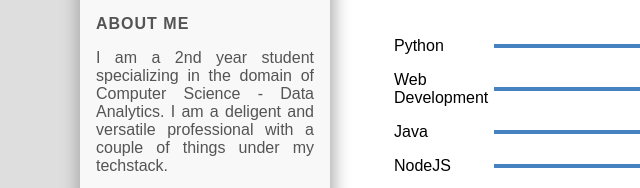
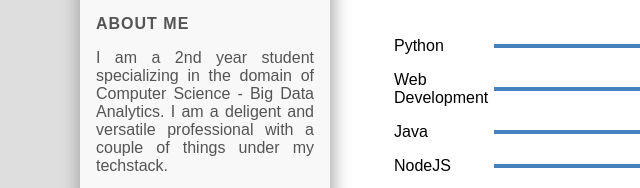
Before and after one commit to anshuraj20/PORTFOLIO, a plain HTML site: page index.html in a window 1280 px wide. Shown: the part 370-558 px from the top of the page, 0-640 px from the left. Drawn offline with Linux system fonts and the light colour scheme.

Commit message:
Update index.html

```diff
--- a/index.html
+++ b/index.html
@@ -3,7 +3,7 @@
 <head>
     <meta charset="UTF-8">
     <meta name="viewport" content="width=device-width, initial-scale=1.0">
-    <title>Portfolio</title>
+    <title>Anshu's Portfolio</title>
     <link rel="stylesheet" href="style.css">
 </head>
 <body>
@@ -21,7 +21,7 @@
           <div class="intro-section about">
             <h1 class="title">About Me</h1>
             <p class="paragraph">
-              I am a 2nd year student specializing in the domain of Computer Science - Data Analytics. I am a deligent and versatile professional with a couple of things under my techstack.
+              I am a 2nd year student specializing in the domain of Computer Science - Big Data Analytics. I am a deligent and versatile professional with a couple of things under my techstack.
             </p>
           </div>
           <div class="intro-section contact">
```
